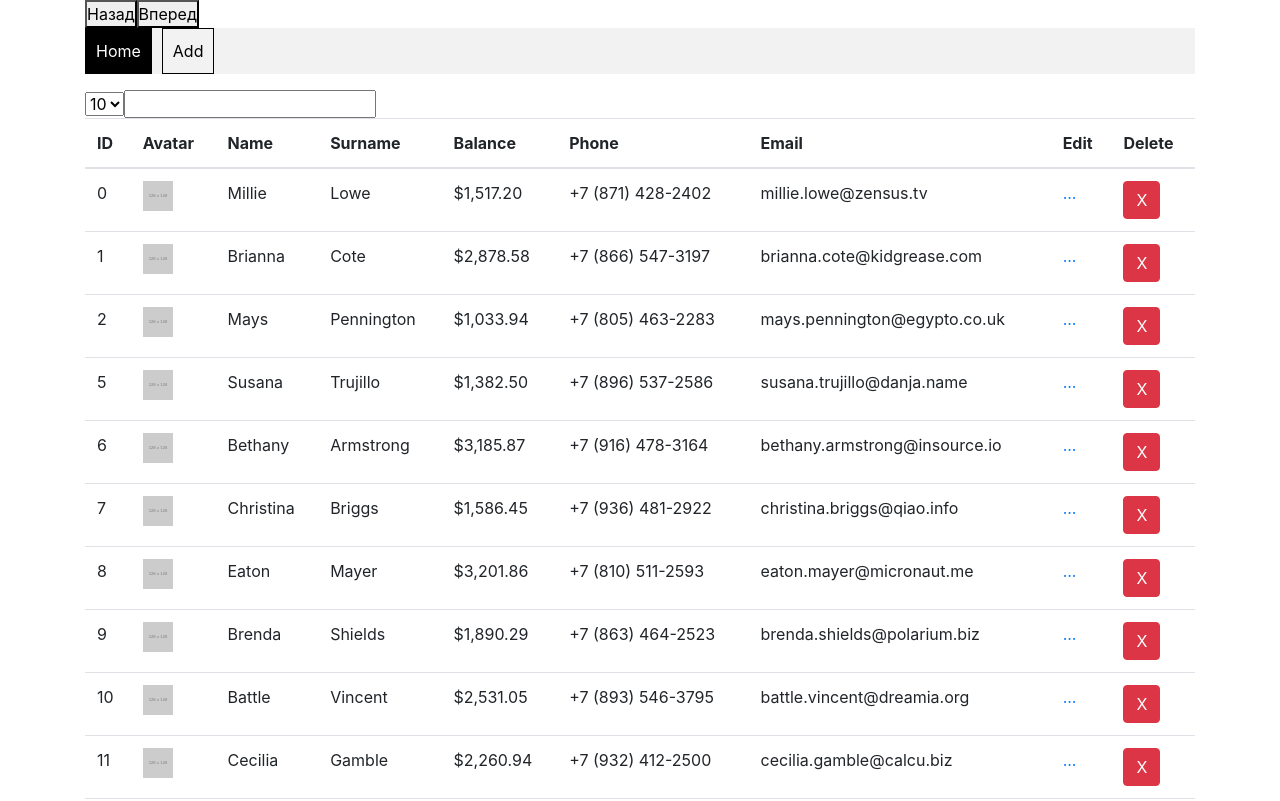
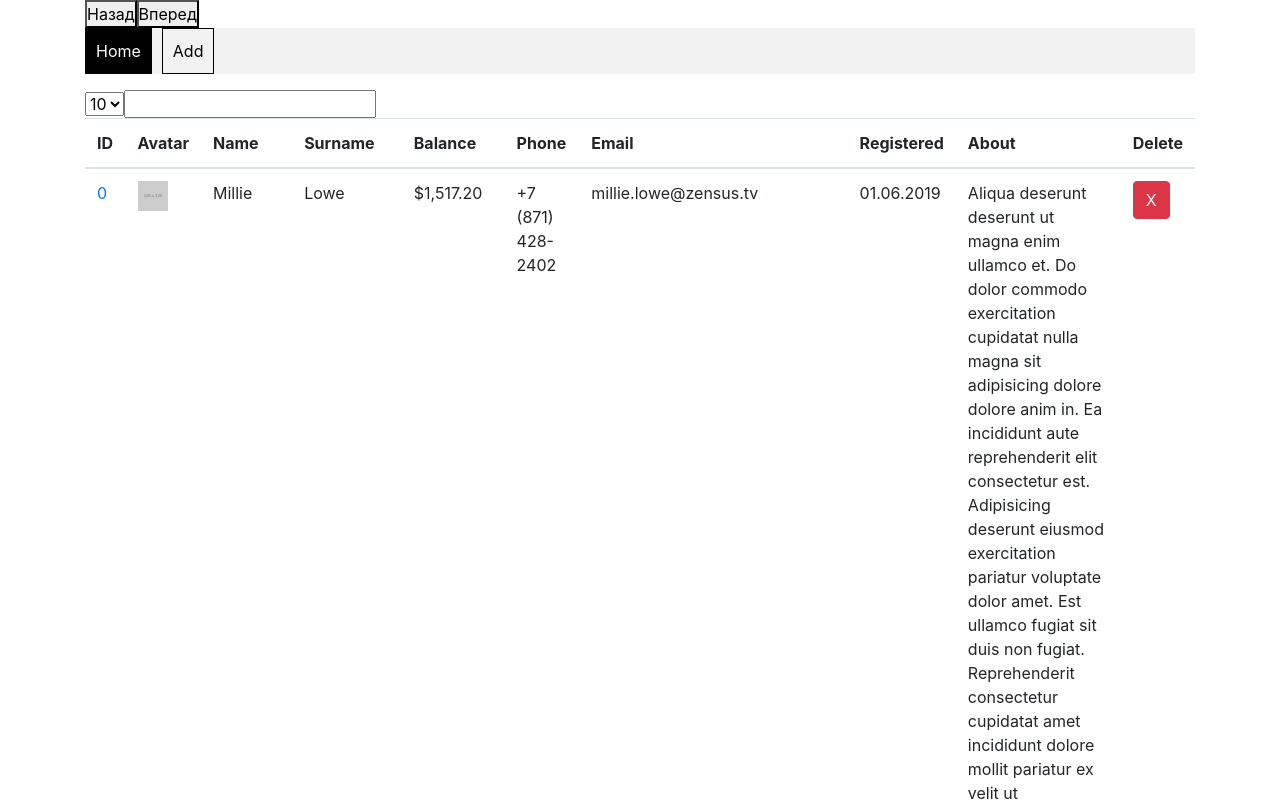
Before and after one commit to Drinkerok/vue-learnjavascript, a Vue app: page / in a window 1280 px wide. Shown: the top 801 px of the page. Built offline with nearby package versions, Linux system fonts and the light colour scheme; data requests are answered from the project's data file.

Commit message:
datepicker and editor

```diff
--- a/package.json
+++ b/package.json
@@ -10,11 +10,13 @@
   },
   "dependencies": {
     "bootstrap": "4.2.1",
+    "flatpickr": "^4.5.2",
     "nprogress": "0.2.0",
     "vue": "^2.6.0",
     "vue-nprogress": "^0.1.5",
     "vue-router": "^3.0.1",
-    "vue-template-compiler": "^2.6.2"
+    "vue-template-compiler": "^2.6.2",
+    "vue2-editor": "^2.6.6"
   },
   "devDependencies": {
     "@vue/cli-plugin-babel": "^3.3.0",
--- a/src/assets/db.json
+++ b/src/assets/db.json
@@ -13,8 +13,8 @@
       "email": "millie.lowe@zensus.tv",
       "phone": "+7 (871) 428-2402",
       "address": "140 Times Placez, Forbestown, Kansas, 7529",
-      "about": "Aliqua deserunt deserunt ut magna enim ullamco et. Do dolor commodo exercitation cupidatat nulla magna sit adipisicing dolore dolore anim in. Ea incididunt aute reprehenderit elit consectetur est. Adipisicing deserunt eiusmod exercitation pariatur voluptate dolor amet. Est ullamco fugiat sit duis non fugiat. Reprehenderit consectetur cupidatat amet incididunt dolore mollit pariatur ex velit ut reprehenderit non nulla.",
-      "registered": "12.06.2015"
+      "about": "<p>Aliqua deserunt deserunt ut magna enim ullamco et. Do dolor commodo exercitation cupidatat nulla magna sit adipisicing dolore dolore anim in. Ea incididunt aute reprehenderit elit consectetur est. Adipisicing deserunt eiusmod exercitation pariatur voluptate dolor amet. Est ullamco fugiat sit duis non fugiat. Reprehenderit consectetur cupidatat amet incididunt dolore mollit pariatur ex velit ut reprehenderit non nulla.123</p><ol><li>1</li><li>2</li><li>3</li><li>4</li></ol>",
+      "registered": "01.06.2019"
     },
     {
       "id": 1,
--- /dev/null
+++ b/src/components/Datepicker.vue
@@ -0,0 +1,50 @@
+<template>
+  <input ref="datepicker" v-model="date" />
+</template>
+
+<script>
+import flatpickr from "flatpickr";
+import { Russian } from "flatpickr/dist/l10n/ru.js";
+import "flatpickr/dist/flatpickr.css";
+
+export default {
+  name: "Datepicker",
+  props: {
+    value: {
+      type: String,
+      required: true
+    }
+  },
+  data: () => ({
+    date: null,
+    fp: null
+  }),
+  watch: {
+    value: {
+      handler() {
+        this.updateCalendar();
+      }
+    }
+  },
+  mounted() {
+    this.initCalendar();
+  },
+  created() {
+    this.date = this.value;
+  },
+  methods: {
+    initCalendar() {
+      this.fp = flatpickr(this.$refs.datepicker, {
+        locale: Russian,
+        dateFormat: "d.m.Y",
+        onChange: (selectedDates, dateStr) => {
+          this.$emit("input", dateStr);
+        }
+      });
+    },
+    updateCalendar() {
+      this.fp.setDate(this.value);
+    }
+  }
+};
+</script>
--- /dev/null
+++ b/src/components/Editor.vue
@@ -0,0 +1,36 @@
+<template>
+  <vue-editor v-model="val"></vue-editor>
+</template>
+
+<script>
+import { VueEditor } from "vue2-editor";
+
+export default {
+  name: "Editor",
+  components: {
+    VueEditor
+  },
+  model: {
+    prop: "about"
+  },
+  props: {
+    about: {
+      type: String,
+      required: true
+    }
+  },
+  data: () => ({
+    val: ""
+  }),
+  watch: {
+    val: {
+      handler() {
+        this.$emit("input", this.val);
+      }
+    }
+  },
+  created() {
+    this.val = this.about;
+  }
+};
+</script>
--- a/src/components/UserForm.vue
+++ b/src/components/UserForm.vue
@@ -6,6 +6,7 @@
         id="firstName"
         v-model="localUser.firstName"
         name="firstName"
+        class="form-control"
         required
       />
     </div>
@@ -15,27 +16,64 @@
         id="lastName"
         v-model="localUser.lastName"
         name="lastName"
+        class="form-control"
         required
       />
     </div>
     <div class="form-group">
       <label for="lastName">Balance</label>
-      <input id="balance" v-model="localUser.balance" name="balance" />
+      <input
+        id="balance"
+        v-model="localUser.balance"
+        name="balance"
+        class="form-control"
+      />
     </div>
     <div class="form-group">
       <label for="lastName">Phone</label>
-      <input id="phone" v-model="localUser.phone" name="phone" />
+      <input
+        id="phone"
+        v-model="localUser.phone"
+        name="phone"
+        class="form-control"
+      />
     </div>
     <div class="form-group">
       <label for="lastName">Email</label>
-      <input id="email" v-model="localUser.email" name="email" />
+      <input
+        id="email"
+        v-model="localUser.email"
+        name="email"
+        class="form-control"
+      />
+    </div>
+    <div class="form-group">
+      <label for="registered">Registered</label>
+      <input v-model="localUser.registered" />
+      <Datepicker
+        id="registered"
+        v-model="localUser.registered"
+        name="registered"
+        class="form-control"
+      />
+    </div>
+    <div class="form-group">
+      <label for="about">Email</label>
+      <Editor id="about" v-model="localUser.about" name="about"></Editor>
     </div>
   </div>
 </template>
 
 <script>
+import Datepicker from "@/components/Datepicker.vue";
+import Editor from "@/components/Editor.vue";
+
 export default {
   name: "UserForm",
+  components: {
+    Datepicker,
+    Editor
+  },
   model: {
     prop: "user"
   },
--- a/src/components/UserTable.vue
+++ b/src/components/UserTable.vue
@@ -13,13 +13,18 @@
           <th>Balance</th>
           <th>Phone</th>
           <th>Email</th>
-          <th>Edit</th>
+          <th>Registered</th>
+          <th>About</th>
           <th>Delete</th>
         </tr>
       </thead>
       <tbody>
         <tr v-for="user of filteredUsers" :key="user.id">
-          <td>{{ user.id }}</td>
+          <td>
+            <router-link :to="getUserEditLink(user.id)">
+              {{ user.id }}
+            </router-link>
+          </td>
           <td>
             <img
               :src="getUserAvatar(user.picture)"
@@ -33,9 +38,8 @@
           <td>{{ user.balance }}</td>
           <td>{{ user.phone }}</td>
           <td>{{ user.email }}</td>
-          <td>
-            <router-link :to="getUserEditLink(user.id)">...</router-link>
-          </td>
+          <td>{{ user.registered }}</td>
+          <td v-html="user.about"></td>
           <td>
             <button
               type="button"
@@ -49,7 +53,7 @@
       </tbody>
       <tfoot>
         <tr>
-          <td colspan="9">Всего пользователей: {{ usersLength }}</td>
+          <td colspan="10">Всего пользователей: {{ usersLength }}</td>
         </tr>
       </tfoot>
     </table>
```
Also changed, not shown: 1 other file (tests, documents, lock files or other folders).
